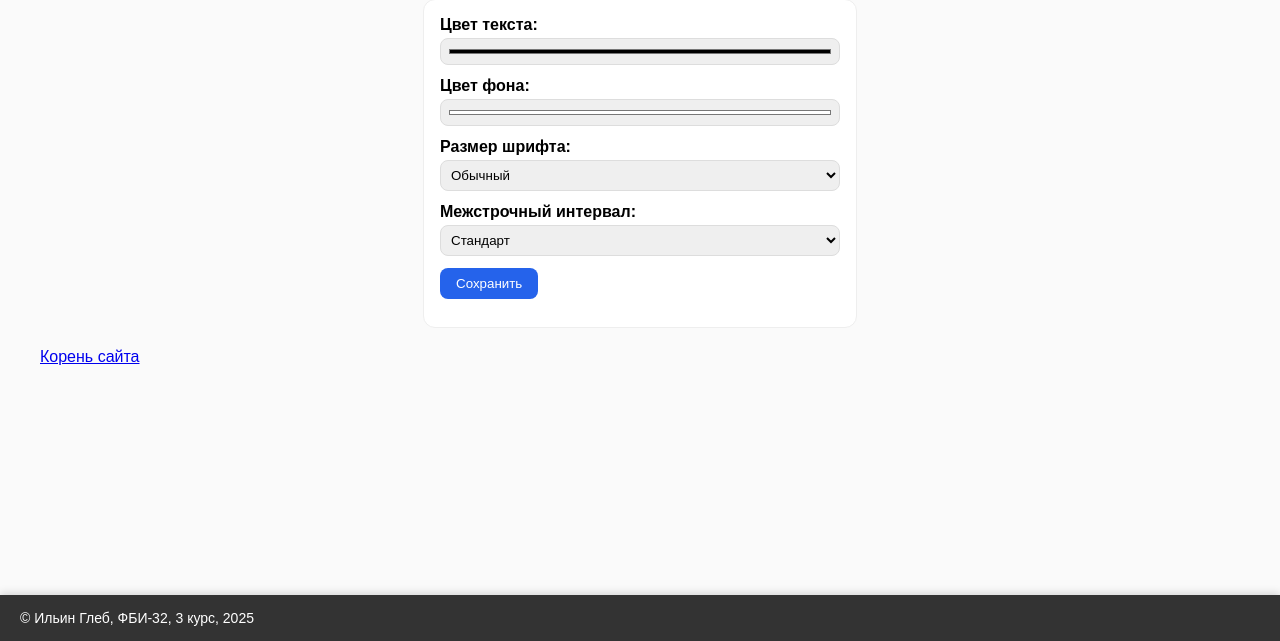
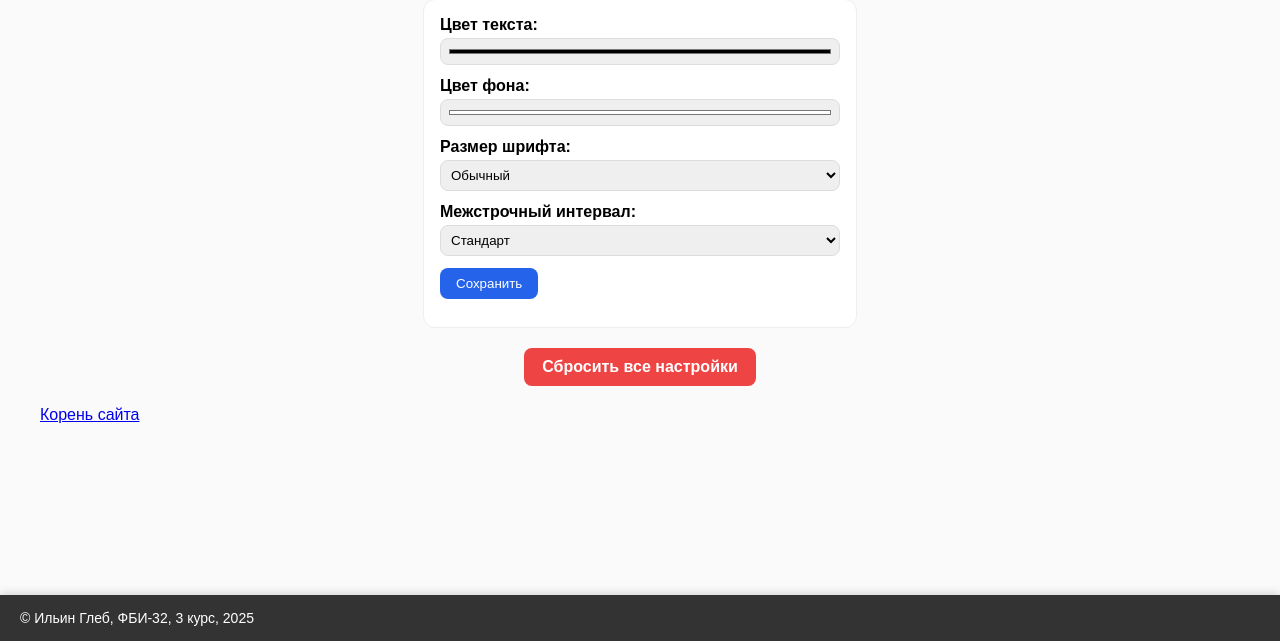
Before and after one commit to IlinGlebD/web-back-labs, a Flask app: page /lab3/settings in a window 1280 px wide. Shown: the part 159-800 px from the top of the page. Run offline with Flask 3, Linux system fonts and the light colour scheme.

Commit message:
Очистка кук в /lab3/settings

```diff
--- a/lab3.py
+++ b/lab3.py
@@ -111,6 +111,16 @@ def settings():
         fontsize=fontsize,
         lineheight=lineheight
     ))
+    return resp
+
+
+@lab3.route('/lab3/clear_cookies')
+def clear_cookies():
+    resp = make_response(redirect('/lab3/settings'))
+    resp.delete_cookie('color')
+    resp.delete_cookie('bgcolor')
+    resp.delete_cookie('fontsize')
+    resp.delete_cookie('lineheight')
     return resp
 
 
--- a/templates/lab3/settings.html
+++ b/templates/lab3/settings.html
@@ -37,6 +37,23 @@
         button:hover {
             filter: brightness(1.05);
         }
+        .reset-link {
+            display: inline-block;
+            text-decoration: none;
+            text-align: center;
+            background-color: #ef4444;
+            color: white;
+            padding: 10px 16px;
+            border-radius: 8px;
+            font-weight: 600;
+            transition: 0.2s;
+            margin: 20px auto;
+            width: 200px;
+            display: block;
+        }
+        .reset-link:hover {
+            background-color: #dc2626;
+        }
     </style>
 
     <h1>Настройки внешнего вида</h1>
@@ -75,4 +92,6 @@
             <button type="submit">Сохранить</button>
         </div>
     </form>
+
+    <a class="reset-link" href="{{ url_for('lab3.clear_cookies') }}">Сбросить все настройки</a>
 {% endblock %}
```
